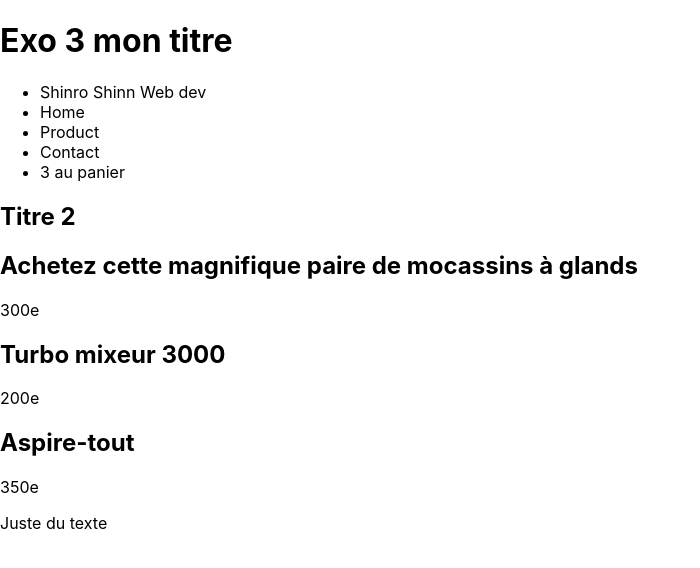
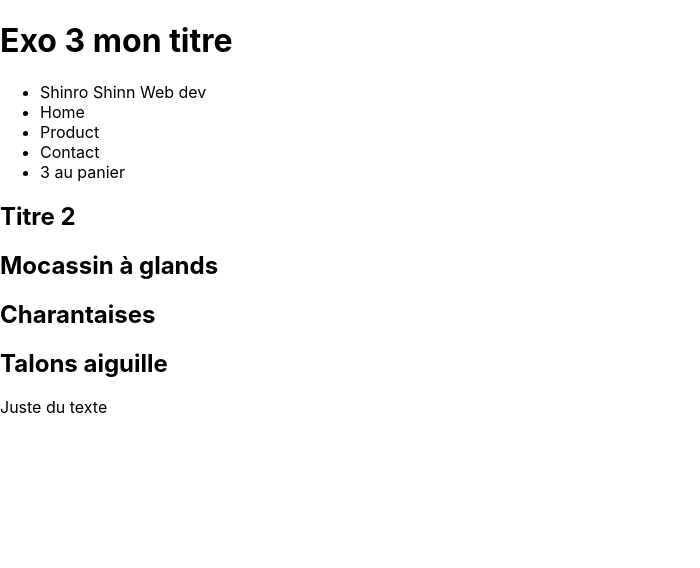
Before and after one commit to Shinrosama/projet_exo_react_2, a React (Create React App) app: page / in a window 1280 px wide. Shown: the top 568 px of the page, without its empty margins (0-700 px from the left). Built offline with nearby package versions, Linux system fonts and the light colour scheme.

Commit message:
add modification on Product to créate an arr

```diff
--- a/src/Header.js
+++ b/src/Header.js
@@ -8,7 +8,7 @@ function Header(){
         lastname : "Shinro",
         firstname : "Shinn",
         job : "Web dev",
-    }
+    };
 
     return(
         <header>
--- a/src/Products.js
+++ b/src/Products.js
@@ -1,20 +1,19 @@
 function Products() {
+
+  const productsFromDb = [
+    "Mocassin à glands", "Charantaises", "Talons aiguille"
+  ]
+
     return (
       <section>
-        <article>
-          <h2>Achetez cette magnifique paire de mocassins à glands</h2>
-          <p>300e</p>
-        </article>
+       {productsFromDb.map((product) =>{
 
-        <article>
-          <h2>Turbo mixeur 3000</h2>
-          <p>200e</p>
-        </article>
-
-        <article>
-          <h2>Aspire-tout</h2>
-          <p>350e</p>
-        </article>
+        return(
+          <article>
+            <h2>{product}</h2>
+          </article>
+        )
+       })}
       </section>
     );
   }
```
